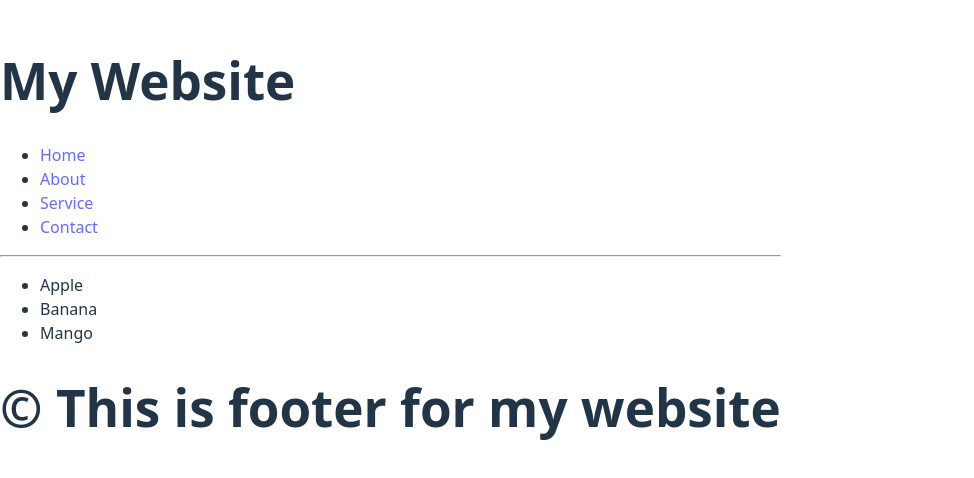
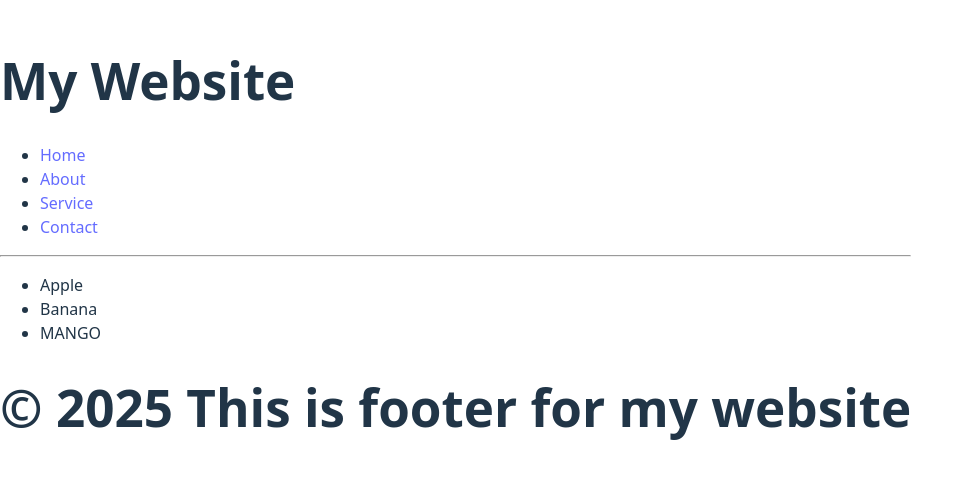
Before and after one commit to raiyan12999/react, a React (Vite) app: page / in a window 1280 px wide. Shown: the part 156-634 px from the top of the page, without its empty margins (0-974 px from the left). Built offline with nearby package versions, Linux system fonts and the light colour scheme.

Commit message:
demonstration of using javascript function

```diff
--- a/src/Food.jsx
+++ b/src/Food.jsx
@@ -6,7 +6,7 @@ function Food(){
         <ul>
             <li>Apple</li>
             <li>{food1}</li>
-            <li>{food2}</li>
+            <li>{food2.toUpperCase()}</li>
         </ul>
     );
 }
--- a/src/Footer.jsx
+++ b/src/Footer.jsx
@@ -1,7 +1,7 @@
 function Footer(){
     return (
         <footer>
-            <h1>&copy; This is footer for my website</h1>
+            <h1>&copy; {new Date().getFullYear()} This is footer for my website</h1>
         </footer>
     );
 }
```
